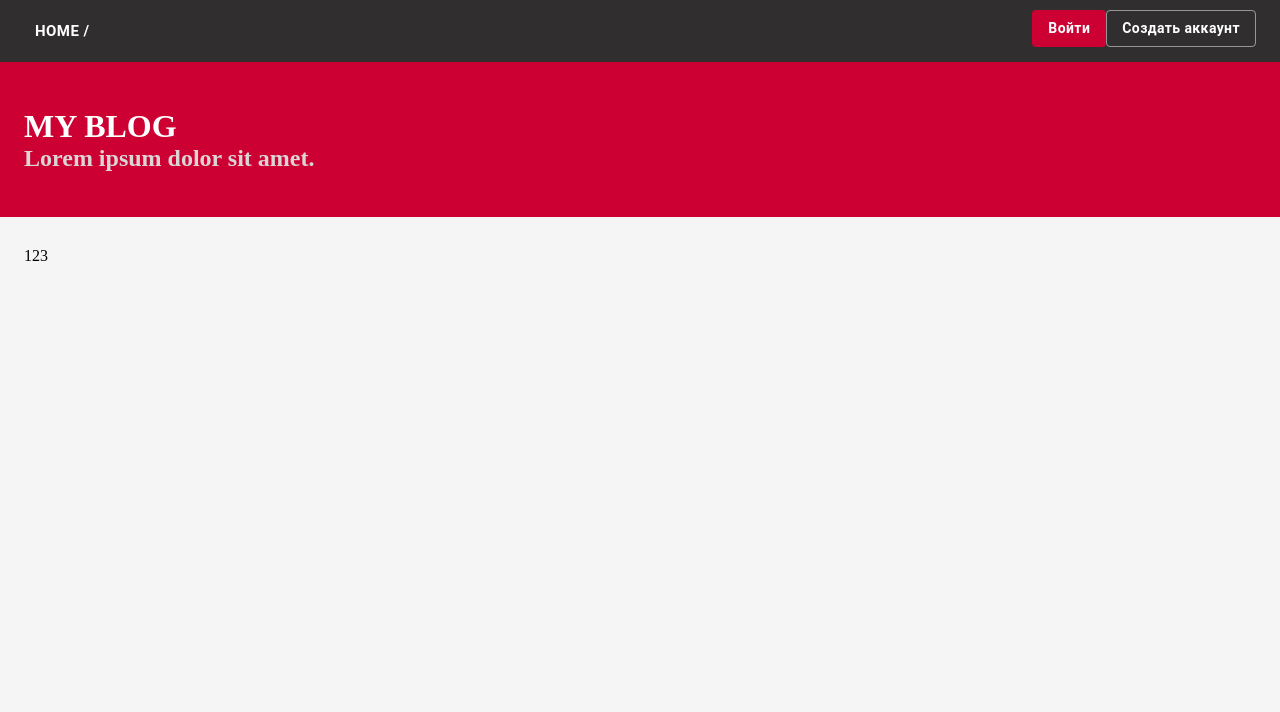
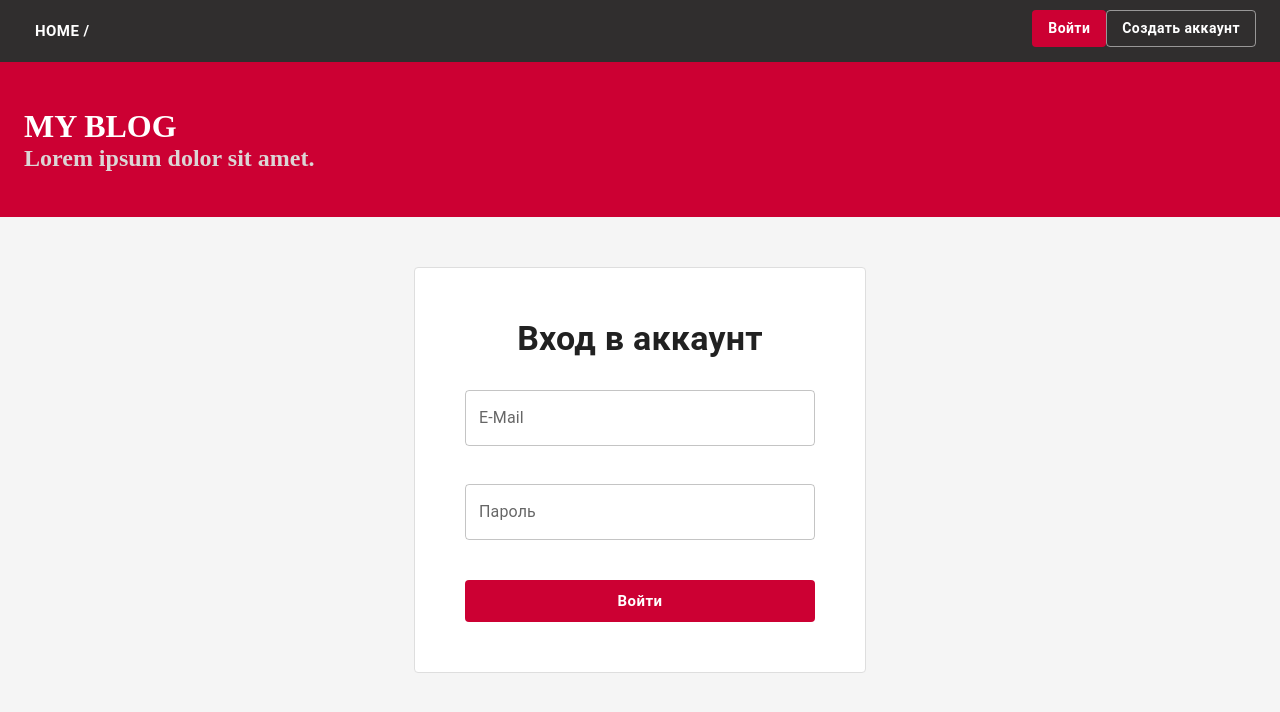
Before and after one commit to rakulagin/rndblog, a React (Create React App) app in the folder frontend/: page / in a window 1280 px wide. Shown: the top 712 px of the page. Built offline with nearby package versions, Linux system fonts and the light colour scheme; the HTML template or start-up script is replaced by a standard one.

Commit message:
сверстал страницу логин

```diff
--- a/frontend/src/App.js
+++ b/frontend/src/App.js
@@ -1,13 +1,16 @@
 import Header from "./components/Header/Header";
 
+import Login from "./pages/Login/Login";
+
 import {Container} from "@mui/material";
+
 
 function App() {
     return (
         <>
             <Header/>
             <Container maxWidth={"xl"}>
-                123
+                <Login/>
             </Container>
         </>
     );
--- /dev/null
+++ b/frontend/src/pages/Login/Login.jsx
@@ -0,0 +1,32 @@
+import React from "react"
+import Typography from "@mui/material/Typography";
+import TextField from "@mui/material/TextField";
+import Paper from "@mui/material/Paper";
+import Button from "@mui/material/Button";
+
+import styles from "./Login.module.scss";
+
+const Login = () => {
+    return (
+        <Paper classes={{ root: styles.root }}>
+            <Typography classes={{ root: styles.title }} variant="h4">
+                Вход в аккаунт
+            </Typography>
+            <div className={styles.fields}>
+                <TextField
+                    label="E-Mail"
+                    // error
+                    // helperText="Неверно указана почта"
+                    fullWidth
+                />
+                <TextField label="Пароль" fullWidth />
+            </div>
+
+            <Button size="large" variant="contained" fullWidth>
+                Войти
+            </Button>
+        </Paper>
+    );
+};
+
+export default Login
--- /dev/null
+++ b/frontend/src/pages/Login/Login.module.scss
@@ -0,0 +1,20 @@
+.root {
+  width: 350px;
+  padding: 50px;
+  border: 1px solid #dedede;
+  margin: 50px auto;
+}
+
+.fields {
+  height: 150px;
+  margin-bottom: 40px;
+  display: flex;
+  flex-direction: column;
+  justify-content: space-between;
+}
+
+.title {
+  text-align: center;
+  font-weight: bold !important;
+  margin-bottom: 30px !important;
+}
```
